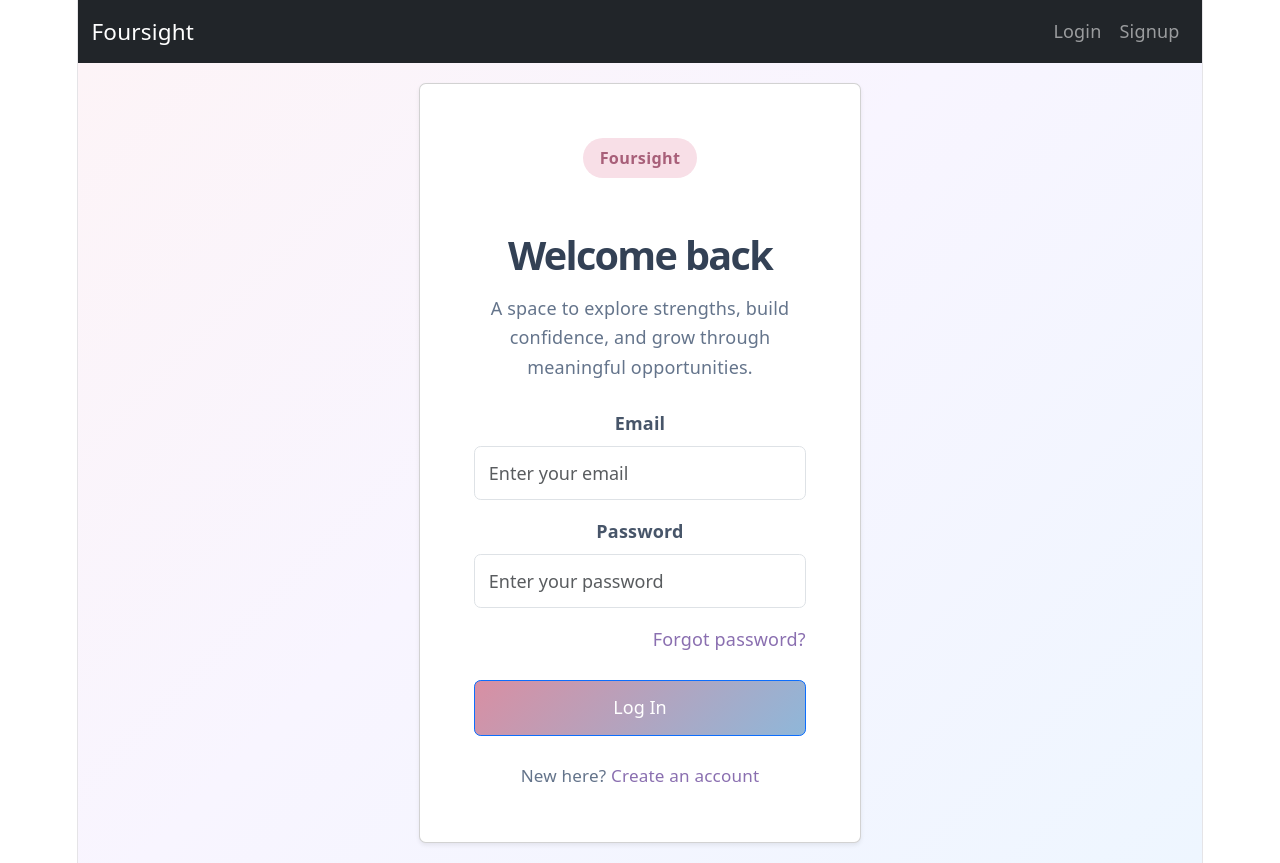
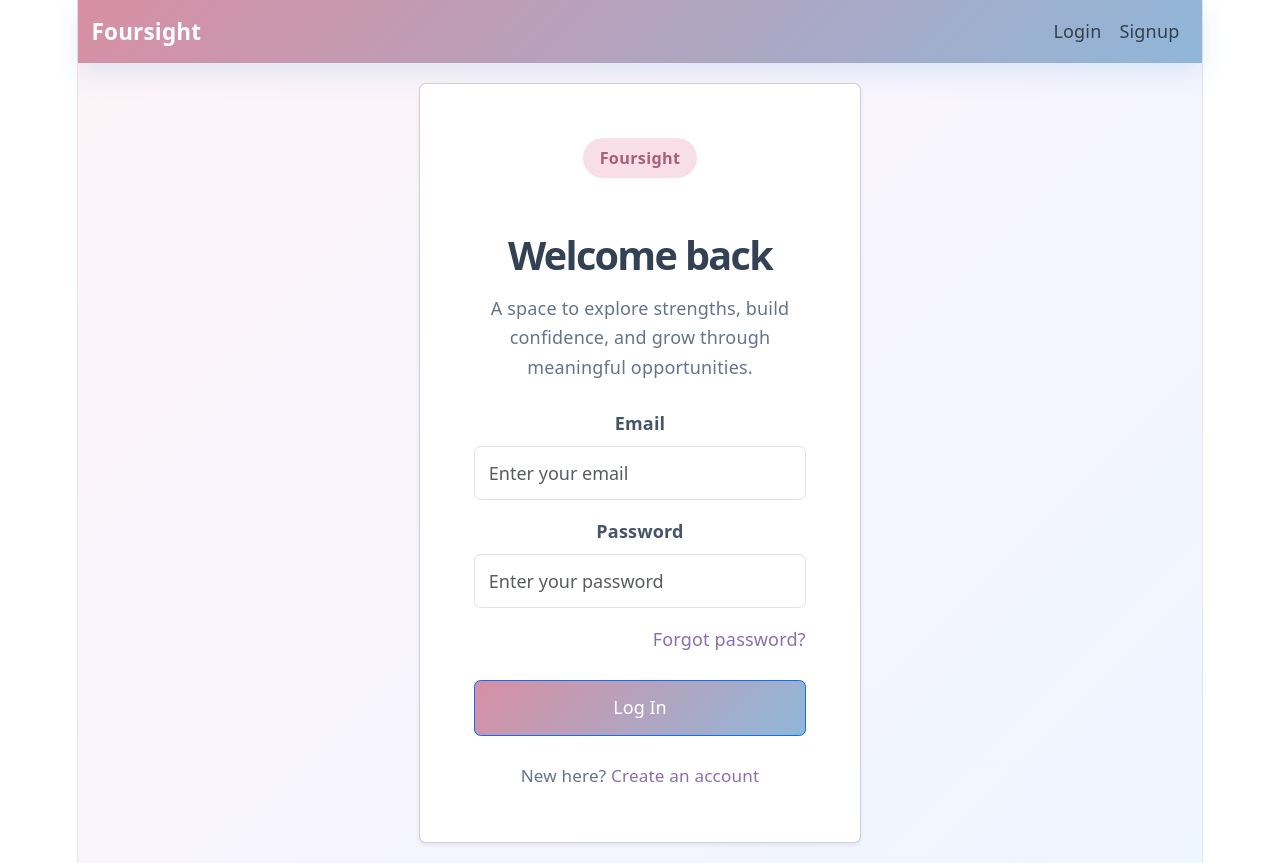
Before and after one commit to missirischeung/youCode2026, a React (Vite) app: page /login in a window 1280 px wide. Built offline with nearby package versions, Linux system fonts and the light colour scheme; no server answers.

Commit message:
Edited Navbar Further

```diff
--- a/package.json
+++ b/package.json
@@ -16,7 +16,8 @@
     "react-bootstrap": "^2.10.10",
     "react-bootstrap-icons": "^1.11.6",
     "react-dom": "^19.2.4",
-    "react-router": "^7.14.0"
+    "react-router": "^7.14.0",
+    "react-router-dom": "^7.14.0"
   },
   "devDependencies": {
     "@eslint/js": "^9.39.4",
--- a/src/App.jsx
+++ b/src/App.jsx
@@ -56,7 +56,7 @@ function App() {
 
     return (
         <>
-            <AppNavbar session={session} profile={profile}/>
+            <AppNavbar session={session} profile={profile} handleLogout={handleLogout}/>
 
             <Routes>
                 <Route path="/" element={<Navigate to="/login" replace />} />
--- /dev/null
+++ b/src/components/AppNavBar.css
@@ -0,0 +1,20 @@
+.navbar-link-custom {
+  color: #fff !important;
+  font-weight: 500;
+  transition: transform 0.2s ease, color 0.2s ease;
+}
+
+.navbar-link-custom:hover {
+  transform: translateY(-2px);
+  color: #fce1ec !important;
+}
+
+.active-link {
+  font-weight: 700;
+  text-decoration: underline;
+}
+
+.navbar .dropdown-menu {
+  min-width: 150px;
+  border-radius: 12px;
+}
--- a/src/components/AppNavBar.jsx
+++ b/src/components/AppNavBar.jsx
@@ -1,65 +1,79 @@
-import Container from 'react-bootstrap/Container'
-import Navbar from 'react-bootstrap/Navbar'
-import Nav from 'react-bootstrap/Nav'
-import { Link, useNavigate } from 'react-router'
-import { supabase } from '../supabaseClient'
+import { useState } from 'react';
+import { Navbar, Container, Nav, NavDropdown, Form, FormControl } from 'react-bootstrap';
+import { Link, useLocation } from 'react-router-dom';
 
-function AppNavbar({ session, profile }) {
-  const navigate = useNavigate()
-
-  const handleLogout = async () => {
-    await supabase.auth.signOut()
-    navigate('/login')
-  }
+function AppNavbar({ session, profile, handleLogout }) {
+  const location = useLocation();
+  const [searchQuery, setSearchQuery] = useState('');
 
   return (
-    <Navbar bg="dark" variant="dark" expand="lg" style={{ position: 'relative' }}>
+    <Navbar expand="lg" style={{
+      background: 'linear-gradient(135deg, #d88fa3, #8fb7d9)',
+      boxShadow: '0 10px 24px rgba(143, 183, 217, 0.25)'
+    }}>
       <Container>
-        {/* Left: Logo */}
-        <Navbar.Brand as={Link} to="/">
+        <Navbar.Brand as={Link} to="/" style={{ color: '#fff', fontWeight: '700' }}>
           Foursight
         </Navbar.Brand>
 
-        {/* Center: User Name */}
-        {session && profile?.name && (
-          <div
-            style={{
-              position: 'absolute',
-              left: '50%',
-              transform: 'translateX(-50%)',
-              color: 'white',
-              fontWeight: '600',
-              fontSize: '1.1rem',
-            }}
-          >
-            {profile.name}
-          </div>
-        )}
+        <Navbar.Toggle aria-controls="main-navbar" />
+        <Navbar.Collapse id="main-navbar">
+          <Nav className="me-auto">
+            {session && location.pathname === '/dashboard' && (
+              <Form className="d-flex">
+                <FormControl
+                  type="search"
+                  placeholder="Search opportunities..."
+                  className="me-2"
+                  value={searchQuery}
+                  onChange={(e) => setSearchQuery(e.target.value)}
+                  style={{ borderRadius: '12px', border: 'none', width: '250px' }}
+                />
+              </Form>
+            )}
+          </Nav>
 
-        <Navbar.Toggle aria-controls="main-navbar" />
-
-        {/* Right: Links */}
-        <Navbar.Collapse id="main-navbar">
-          <Nav className="ms-auto">
+          <Nav className="ms-auto align-items-center">
             {!session ? (
               <>
-                <Nav.Link as={Link} to="/login">Login</Nav.Link>
-                <Nav.Link as={Link} to="/signup">Signup</Nav.Link>
+                <Nav.Link as={Link} to="/login" className="navbar-link-custom">Login</Nav.Link>
+                <Nav.Link as={Link} to="/signup" className="navbar-link-custom">Signup</Nav.Link>
               </>
             ) : (
               <>
-                <Nav.Link as={Link} to="/dashboard">Dashboard</Nav.Link>
-                <Nav.Link as={Link} to="/profile">Profile</Nav.Link>
-                <Nav.Link onClick={handleLogout} style={{ cursor: 'pointer' }}>
-                  Log Out
+                <Nav.Link
+                  as={Link}
+                  to="/dashboard"
+                  className={`navbar-link-custom ${location.pathname === '/dashboard' ? 'active-link' : ''}`}
+                >
+                  Dashboard
                 </Nav.Link>
+
+                <NavDropdown
+                  title={
+                    <span className="d-flex align-items-center gap-2">
+                      <img
+                        src={profile?.avatar || 'https://www.gravatar.com/avatar/?d=mp&s=40'}
+                        alt="avatar"
+                        style={{ width: 32, height: 32, borderRadius: '50%' }}
+                      />
+                      <span style={{ color: '#fff' }}>{profile?.name || 'User'}</span>
+                    </span>
+                  }
+                  align="end"
+                >
+                  <NavDropdown.Item as={Link} to="/profile">Profile</NavDropdown.Item>
+                  <NavDropdown.Item as={Link} to="/dashboard">Dashboard</NavDropdown.Item>
+                  <NavDropdown.Divider />
+                  <NavDropdown.Item onClick={handleLogout}>Log Out</NavDropdown.Item>
+                </NavDropdown>
               </>
             )}
           </Nav>
         </Navbar.Collapse>
       </Container>
     </Navbar>
-  )
+  );
 }
 
-export default AppNavbar
+export default AppNavbar;
```
Also changed, not shown: 1 other file (tests, documents, lock files or other folders).
